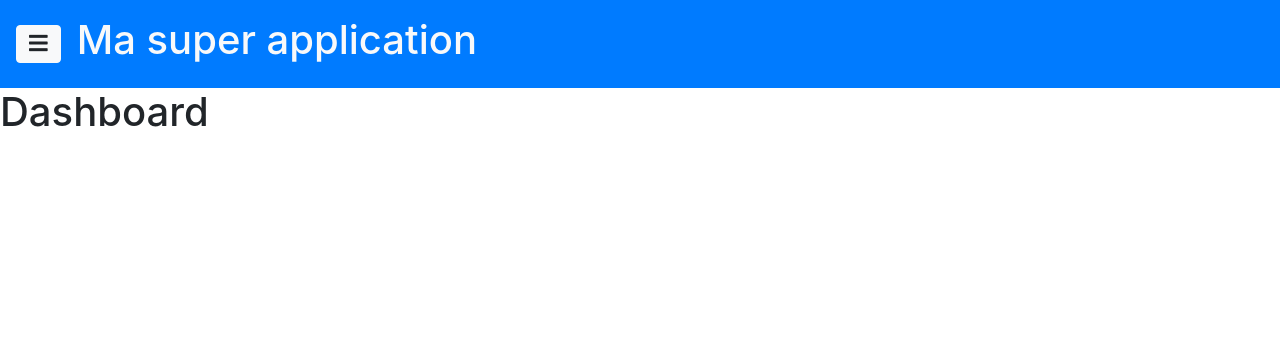
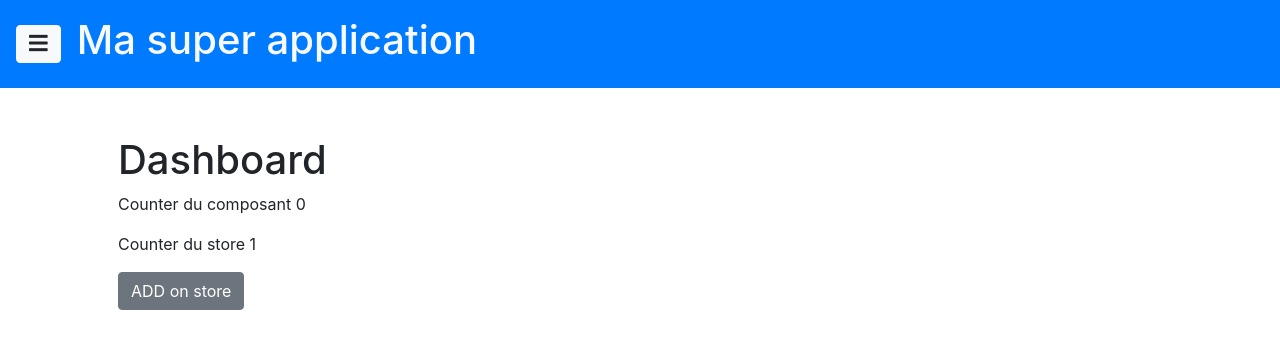
Before and after one commit to BlueAbdul/VueBill, a Vue app: page / in a window 1280 px wide. Shown: the top 348 px of the page. Built offline with nearby package versions, Linux system fonts and the light colour scheme.

Commit message:
Première utilisation du store

```diff
--- a/package.json
+++ b/package.json
@@ -12,7 +12,8 @@
     "bootstrap-vue": "^2.21.2",
     "core-js": "^3.6.5",
     "vue": "^2.6.12",
-    "vue-router": "^3.5.1"
+    "vue-router": "^3.5.1",
+    "vuex": "^3.6.2"
   },
   "devDependencies": {
     "@vue/cli-plugin-babel": "~4.5.0",
--- a/src/main.js
+++ b/src/main.js
@@ -6,6 +6,7 @@ import App from './App.vue'
 import './plugins/bootstrap-vue'
 import './globalComponent'
 import router from '@/router/index'
+import store from '@/store/index'
 
 
 
@@ -13,5 +14,6 @@ Vue.config.productionTip = false
 
 new Vue({
   router,
+  store,
   render: h => h(App)
 }).$mount('#app')
--- /dev/null
+++ b/src/store/index.js
@@ -0,0 +1,29 @@
+import Vue from 'vue'
+import Vuex from 'vuex'
+
+Vue.use(Vuex)
+
+const store = new Vuex.Store({
+    modules:{},
+    state:{
+        counter: 1
+    },
+    mutations:{
+        ON_UPDATE_COUNTER(state, payload){
+            state.counter = payload
+        }
+    },
+    // les actions sont asycnhrones et peuvent faire des requêtes HTTP
+    actions:{
+        updateCounter({state, commit}){
+            //L'action fait un appel pour mettre à jour la donnée
+            //Lorsque la donnée est fetch
+            //La mutation se déclenche
+            let newCounter = state.counter + 1
+            commit('ON_UPDATE_COUNTER', newCounter)
+        }
+    },
+    getters:{}
+})
+
+export default store
--- a/src/views/Dashboard.vue
+++ b/src/views/Dashboard.vue
@@ -1,12 +1,43 @@
 <template>
   <div>
+    <b-container class="p-5">
+
       <h1>Dashboard</h1>
+      <p>
+      Counter du composant {{counter}}
+      </p>
+
+      <p>
+      Counter du store {{counterStore}}
+      </p>
+      <b-btn @click="onAddCounter()">ADD on store</b-btn>
+      <br>
+    </b-container>
+
   </div>
 </template>
 
 <script>
 export default {
-    name : 'Dashboard'
+    name : 'Dashboard',
+    data(){
+      return {
+        counter : 0
+      }
+    },
+
+    computed:{
+      counterStore(){
+        return this.$store.state.counter
+      }
+    },
+    methods: {
+      onAddCounter(){
+
+        //Déclencher l'action, puis la mettre à jour
+        this.$store.dispatch('updateCounter')
+      }
+    }
 }
 </script>
 
```
Also changed, not shown: 1 other file (tests, documents, lock files or other folders).
